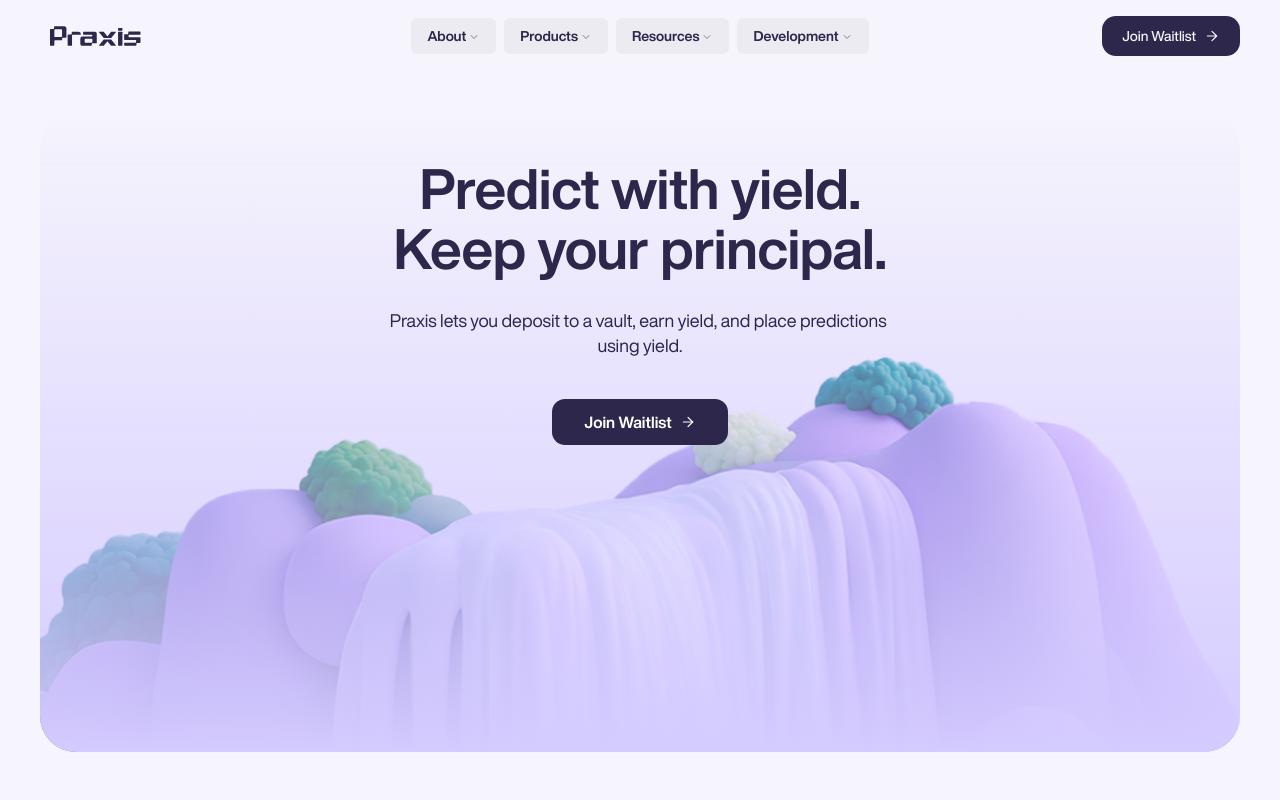
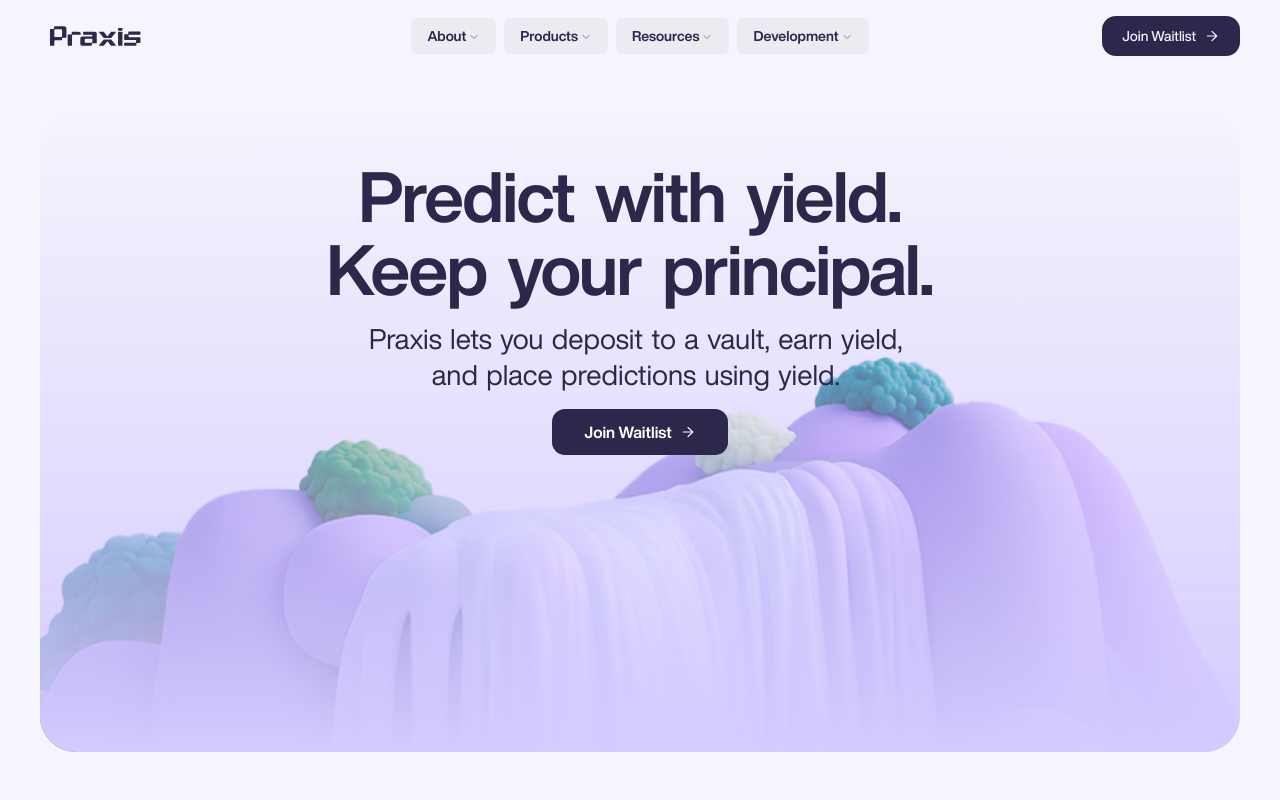
Before and after one commit to PraxisFinance/landing, a Next.js app: page / in a window 1280 px wide. Shown: the top 800 px of the page. Built offline with nearby package versions, Linux system fonts and the light colour scheme.

Commit message:
add animations for first section

```diff
--- a/components/constants/join-section.ts
+++ b/components/constants/join-section.ts
@@ -6,6 +6,6 @@
 ] as const;
 
 export const JOIN_SECTION_SUBHEAD_COPY =
-  "Praxis lets you deposit to a vault, earn yield, and place predictions using yield.";
+  "Praxis lets you deposit to a vault, earn yield,\nand place predictions using yield.";
 
 export const JOIN_SECTION_WAITLIST_BUTTON_TEXT = "Join Waitlist";
--- a/components/sections/JoinSection.tsx
+++ b/components/sections/JoinSection.tsx
@@ -1,13 +1,8 @@
 "use client";
 
 import { ArrowRightIcon } from "lucide-react";
+import { motion } from "framer-motion";
 
-import {
-  WaveRevealFadeUp,
-  WaveRevealHeadlineLines,
-  WaveRevealWords,
-  waveRevealTiming,
-} from "@/components/motion/wave-reveal";
 import {
   JOIN_SECTION_BG,
   JOIN_SECTION_HEADLINE_LINES,
@@ -17,21 +12,67 @@
 import { Button } from "@/components/ui/button";
 import { cn } from "@/lib/utils";
 
-const headlineWordCount = JOIN_SECTION_HEADLINE_LINES.join(" ").trim().split(/\s+/).length;
-const subheadWordCount = JOIN_SECTION_SUBHEAD_COPY.trim().split(/\s+/).length;
-
-/** Slight overlap with headline so the “wave” reads as one motion (similar to aave.com hero). */
-const subheadDelayStart =
-  waveRevealTiming.initialDelay + headlineWordCount * waveRevealTiming.wordStagger * 0.42;
-
-const buttonDelay =
-  subheadDelayStart +
-  subheadWordCount * waveRevealTiming.wordStagger +
-  waveRevealTiming.wordDuration * 0.35;
-
 type JoinSectionProps = {
   className?: string;
 };
+
+const WAVE_STAGGER = 0.045;
+const WAVE_ITEM_DURATION = 0.48;
+const WAVE_LINE_DELAY = 0.34;
+const HEADLINE_START_DELAY = 0.08;
+
+const headlineMaxWordsPerLine = Math.max(
+  ...JOIN_SECTION_HEADLINE_LINES.map((line) => line.trim().split(/\s+/).length)
+);
+const headlineLineDuration = (headlineMaxWordsPerLine - 1) * WAVE_STAGGER + WAVE_ITEM_DURATION;
+const headlineTotalDuration =
+  headlineLineDuration + (JOIN_SECTION_HEADLINE_LINES.length - 1) * WAVE_LINE_DELAY;
+const subheadStartDelay = HEADLINE_START_DELAY + headlineTotalDuration + 0.12;
+
+const backgroundReveal = {
+  hidden: { opacity: 0, y: 46, scale: 1.04 },
+  visible: {
+    opacity: 1,
+    y: 0,
+    scale: 1,
+    transition: { duration: 0.8, delay: 0.55 },
+  },
+};
+
+function WaveText({
+  text,
+  className,
+  startDelay = 0,
+}: {
+  text: string;
+  className: string;
+  startDelay?: number;
+}) {
+  const lines = text.split("\n");
+
+  return (
+    <div className={className}>
+      {lines.map((line, lineIndex) => (
+        <div key={`${line}-${lineIndex}`} className="block">
+          {line.split(" ").map((word, wordIndex) => (
+            <motion.span
+              key={`${word}-${wordIndex}`}
+              className="mr-[0.3em] inline-block"
+              initial={{ opacity: 0, y: 16, filter: "blur(6px)" }}
+              animate={{ opacity: 1, y: 0, filter: "blur(0px)" }}
+              transition={{
+                duration: WAVE_ITEM_DURATION,
+                delay: startDelay + lineIndex * WAVE_LINE_DELAY + wordIndex * WAVE_STAGGER,
+              }}
+            >
+              {word}
+            </motion.span>
+          ))}
+        </div>
+      ))}
+    </div>
+  );
+}
 
 export function JoinSection({ className }: JoinSectionProps) {
   return (
@@ -46,10 +87,13 @@
           "relative min-h-[28rem] overflow-hidden rounded-[2rem] sm:min-h-[32rem] sm:rounded-[2.25rem] md:min-h-[36rem] lg:min-h-[40rem]"
         )}
       >
-        <div
+        <motion.div
           aria-hidden
           className="absolute inset-0 z-0 bg-cover bg-bottom bg-no-repeat pointer-events-none select-none"
           style={{ backgroundImage: `url(${JOIN_SECTION_BG})` }}
+          variants={backgroundReveal}
+          initial="hidden"
+          animate="visible"
         />
 
         <div
@@ -61,20 +105,26 @@
         />
 
         <div className="relative z-10 flex flex-col items-center px-5 pt-7 text-center sm:px-8 sm:pt-9 md:pt-10 lg:pt-12 pb-16 sm:pb-20 md:pb-24">
-          <h1 className="max-w-5xl text-balance font-bold leading-[1.05] tracking-tight text-brand-black">
-            <WaveRevealHeadlineLines
-              lines={[...JOIN_SECTION_HEADLINE_LINES]}
-              lineClassName="text-4xl sm:text-5xl lg:text-6xl xl:text-[3.5rem]"
+          <h1 className="max-w-5xl text-balance text-brand-black">
+            <WaveText
+              text={JOIN_SECTION_HEADLINE_LINES.join("\n")}
+              className="ui-headline-3 whitespace-pre-line"
+              startDelay={HEADLINE_START_DELAY}
             />
           </h1>
 
-          <WaveRevealWords
+          <WaveText
             text={JOIN_SECTION_SUBHEAD_COPY}
-            delayStart={subheadDelayStart}
-            className="mt-6 max-w-xl text-pretty text-base leading-snug text-brand-black sm:text-lg md:mt-8"
+            className="ui-text-3 mt-[15px] max-w-xl whitespace-pre-line text-brand-black"
+            startDelay={subheadStartDelay}
           />
 
-          <WaveRevealFadeUp delay={buttonDelay} className="mt-8 sm:mt-10">
+          <motion.div
+            className="mt-[15px]"
+            initial={{ opacity: 0, y: 14 }}
+            animate={{ opacity: 1, y: 0 }}
+            transition={{ duration: 0.5, delay: subheadStartDelay + 0.35 }}
+          >
             <Button
               nativeButton={false}
               render={<a href="#" />}
@@ -88,7 +138,7 @@
               {JOIN_SECTION_WAITLIST_BUTTON_TEXT}
               <ArrowRightIcon className="size-4 shrink-0" strokeWidth={1.75} aria-hidden />
             </Button>
-          </WaveRevealFadeUp>
+          </motion.div>
         </div>
       </div>
     </section>
```
